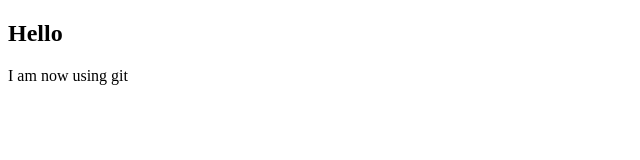
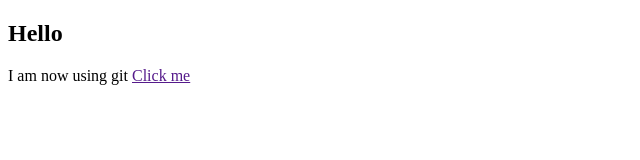
Before and after one commit to Jahcares/myappSample, a plain HTML site: page index.html in a window 1280 px wide. Shown: the full height of the page, 0-640 px from the left. Drawn offline with Linux system fonts and the light colour scheme.

Commit message:
another changed

```diff
--- a/app.js
+++ b/app.js
@@ -1 +1,2 @@
 console.log("app");
+console.log("app");
--- a/index.html
+++ b/index.html
@@ -8,7 +8,7 @@
 <body>
     <div>
     <h2> Hello </h2>
-    <p> I am now using git</p>
+    <p> I am now using git <a href="">Click me</a></p>
     </div>
 </body>
 </html>
```
